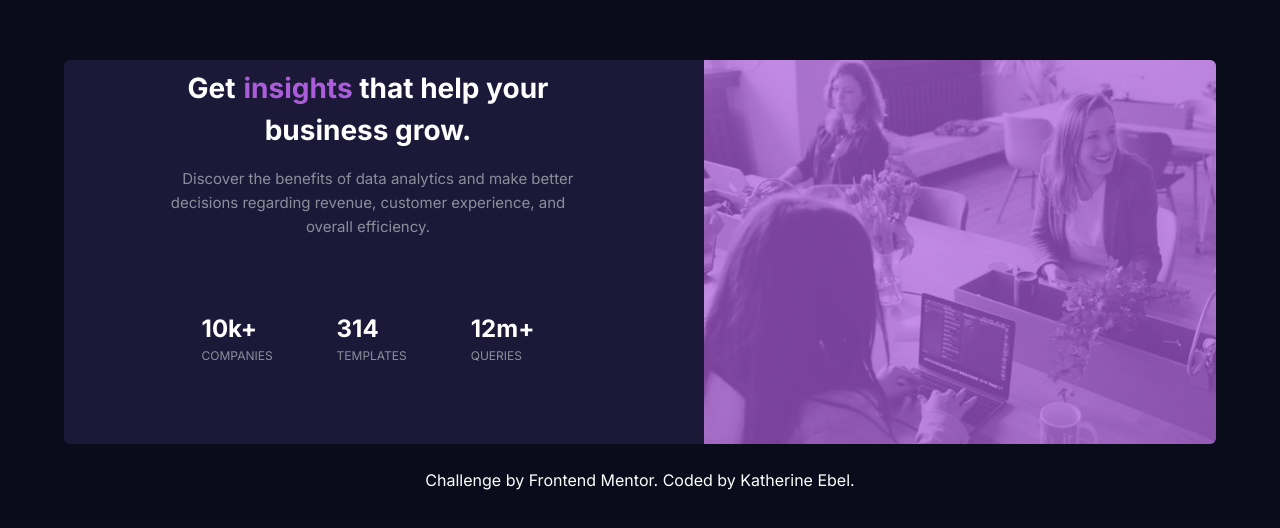
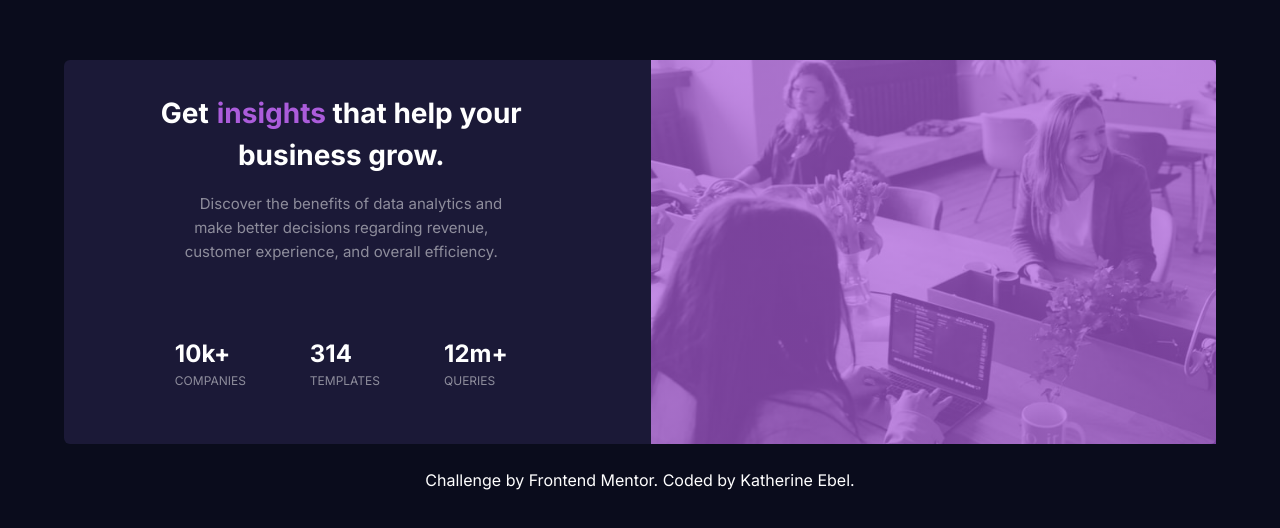
Before and after one commit to KatherineEbel/fem-stats-preview-card-component, a website: page public/index.html in a window 1280 px wide. Shown: the part 152-680 px from the top of the page. Drawn offline with nearby package versions, Linux system fonts and the light colour scheme; files that its build step writes are made by us from their sources.

Commit message:
fix desktop sizing

```diff
--- a/public/index.html
+++ b/public/index.html
@@ -17,9 +17,9 @@
       class='flex flex-col justify-center items-center bg-primary-dark min-h-screen h-screen pt-20'>
 
     <div
-        class='relative flex flex-col md:flex-row-reverse items-center bg-primary-medium rounded-md h-full md:max-h-96 max-w-6xl overflow-hidden text-white font-sans gap-8 w-11/12 pb-8 md:pb-0'
+        class='relative flex flex-col md:flex-row-reverse items-center bg-primary-medium rounded-md h-full md:max-h-96 max-w-6xl text-white font-sans gap-8 w-11/12 pb-8 md:pb-0'
     >
-      <div class='relative h-full w-full md:max-w-lg'>
+      <div class='relative h-full w-full '>
         <img
             class='h-full w-full rounded-t-md md:rounded-t-none md:rounded-r-md'
             srcset='/images/image-header-desktop.jpg 540w,
@@ -31,7 +31,7 @@
         <div
             class='absolute inset-0 bg-gradient-to-r from-primary-70 to-primary-70'></div>
       </div>
-      <main>
+      <main class='md:h-5/6'>
         <h1 class='text-lg font-bold px-20 text-center'>Get<span
             class='text-primary ml-2'>insights
     </span>
```
